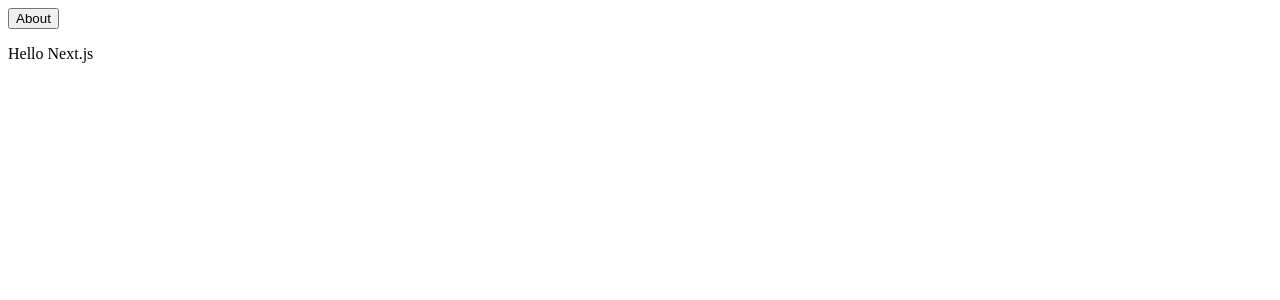
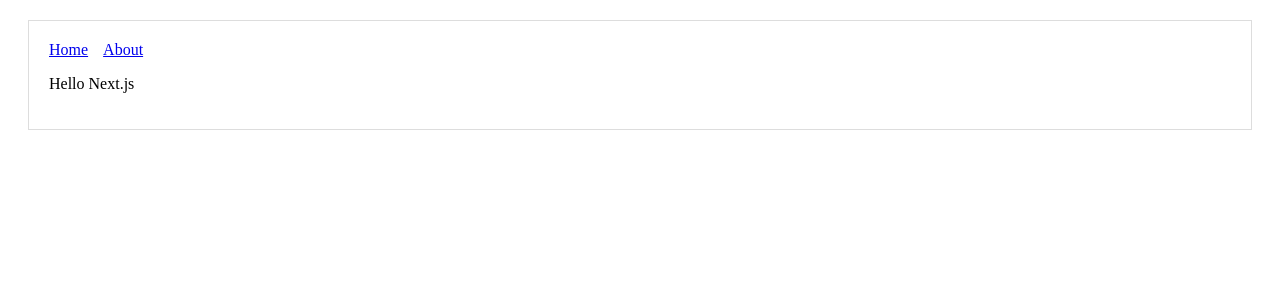
Before and after one commit to carusog/hello-next, a Next.js app: page / in a window 1280 px wide. Shown: the top 300 px of the page. Built offline with nearby package versions, Linux system fonts and the light colour scheme.

Commit message:
Using Shared Components

```diff
--- /dev/null
+++ b/components/Header.js
@@ -0,0 +1,18 @@
+import Link from "next/link"
+
+const linkStyle = {
+    marginRight: 15
+}
+
+const Header = () => (
+    <div>
+        <Link href="/">
+            <a style={linkStyle}>Home</a>
+        </Link>
+        <Link href="/about">
+            <a style={linkStyle}>About</a>
+        </Link>
+    </div>
+)
+
+export default Header
--- /dev/null
+++ b/components/MyLayout.js
@@ -0,0 +1,16 @@
+import Header from './Header';
+
+const layoutStyle = {
+    margin: 20,
+    padding: 20,
+    border: '1px solid #ddd'
+}
+
+const Layout = (props) => (
+    <div style={layoutStyle}>
+        <Header />
+        {props.children}
+    </div>
+)
+
+export default Layout
--- a/pages/about.js
+++ b/pages/about.js
@@ -1,8 +1,10 @@
+import Layout from "../components/MyLayout";
+
 const About = () => {
     return (
-        <div>
+        <Layout>
             <p>This is the about page</p>
-        </div>
+        </Layout>
     )
 }
 
--- a/pages/index.js
+++ b/pages/index.js
@@ -1,12 +1,11 @@
 import Link from 'next/link'
+import Header from "../components/Header";
+import Layout from '../components/MyLayout';
 
 const Index = () => (
-    <div>
-        <Link href="/about">
-            <button>About</button>
-        </Link>
+    <Layout>
         <p>Hello Next.js</p>
-    </div>
+    </Layout>
 )
 
 
```
